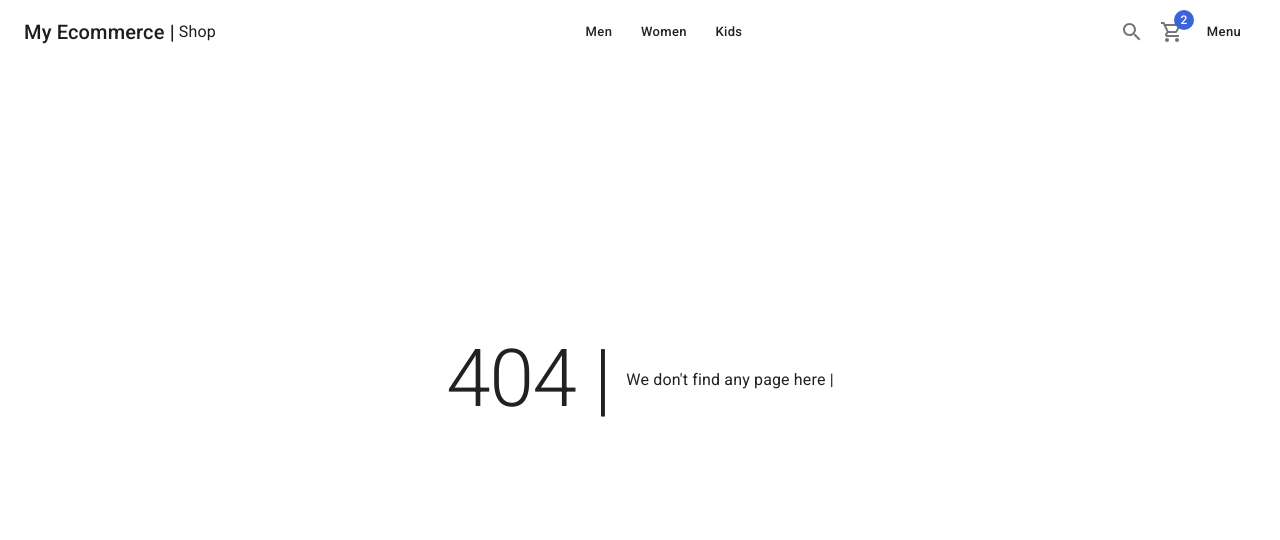
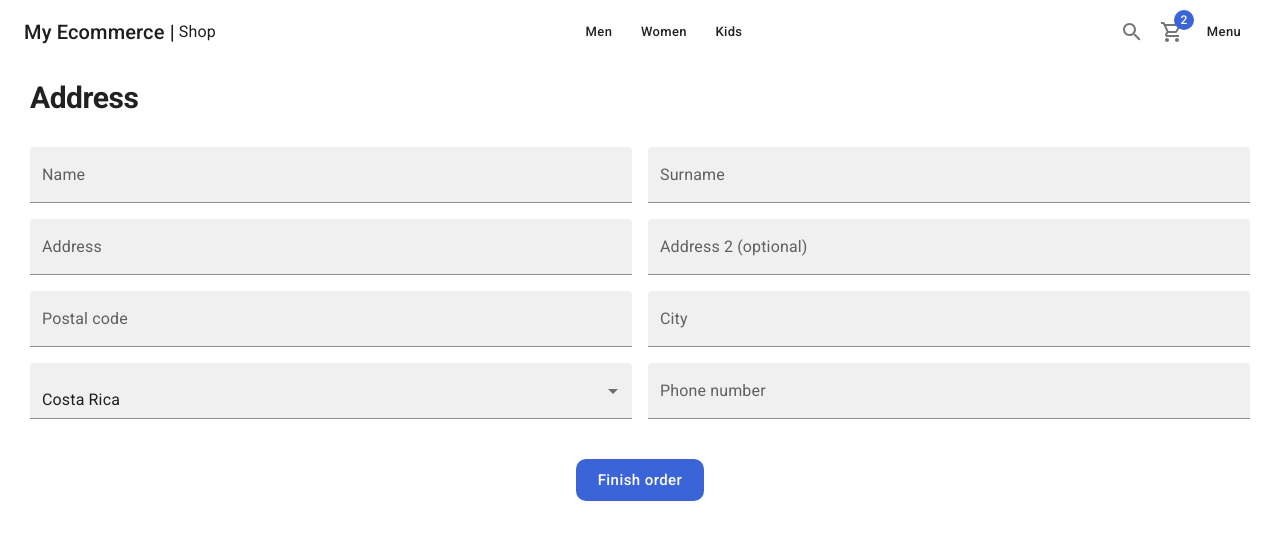
Before and after one commit to daramayo90/nextjs-ecommerce-ts, a Next.js app: page /checkout/address in a window 1280 px wide. Before the commit this address had no page. Shown: the top 540 px of the page. Built offline with nearby package versions, Linux system fonts and the light colour scheme.

Commit message:
address page created

```diff
--- /dev/null
+++ b/pages/checkout/address.tsx
@@ -0,0 +1,71 @@
+import {
+  Button,
+  FormControl,
+  Grid,
+  InputLabel,
+  MenuItem,
+  Select,
+  TextField,
+  Typography,
+} from '@mui/material';
+import { Box } from '@mui/system';
+import { ShopLayout } from '../../components/layouts';
+
+const AddressPage = () => {
+  return (
+    <ShopLayout title={'Address'} pageDescription={'Confirm delivery address'}>
+      <Typography variant='h1' component='h1'>
+        Address
+      </Typography>
+
+      <Grid container spacing={2} sx={{ mt: 2 }}>
+        <Grid item xs={12} sm={6}>
+          <TextField label='Name' variant='filled' fullWidth />
+        </Grid>
+
+        <Grid item xs={12} sm={6}>
+          <TextField label='Surname' variant='filled' fullWidth />
+        </Grid>
+
+        <Grid item xs={12} sm={6}>
+          <TextField label='Address' variant='filled' fullWidth />
+        </Grid>
+
+        <Grid item xs={12} sm={6}>
+          <TextField label='Address 2 (optional)' variant='filled' fullWidth />
+        </Grid>
+
+        <Grid item xs={12} sm={6}>
+          <TextField label='Postal code' variant='filled' fullWidth />
+        </Grid>
+
+        <Grid item xs={12} sm={6}>
+          <TextField label='City' variant='filled' fullWidth />
+        </Grid>
+
+        <Grid item xs={12} sm={6}>
+          <FormControl fullWidth>
+            <Select variant='filled' label='Country' value={1}>
+              <MenuItem value={1}>Costa Rica</MenuItem>
+              <MenuItem value={2}>Honduras</MenuItem>
+              <MenuItem value={3}>El Salvador</MenuItem>
+              <MenuItem value={4}>Mexico</MenuItem>
+            </Select>
+          </FormControl>
+        </Grid>
+
+        <Grid item xs={12} sm={6}>
+          <TextField label='Phone number' variant='filled' fullWidth />
+        </Grid>
+      </Grid>
+
+      <Box sx={{ mt: 5 }} display='flex' justifyContent='center'>
+        <Button color='secondary' className='circular-btn' size='large'>
+          Finish order
+        </Button>
+      </Box>
+    </ShopLayout>
+  );
+};
+
+export default AddressPage;
```
